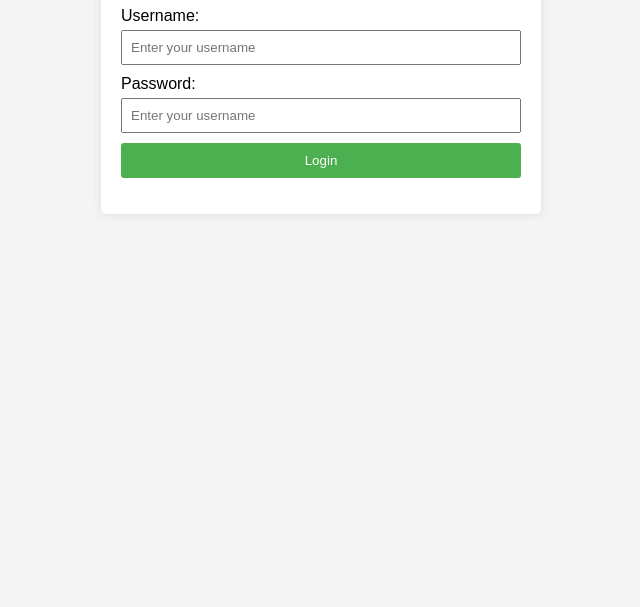
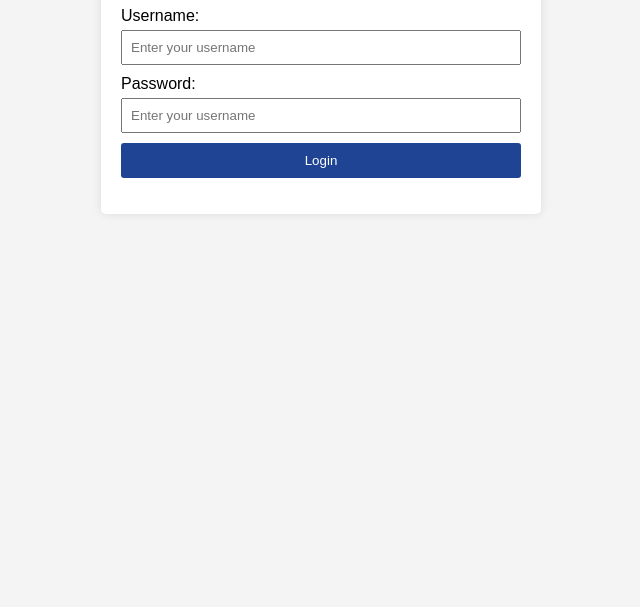
Before and after one commit to naufalrafif82/PLMTeamSupportPortal, a plain HTML site: page index.html in a window 1280 px wide. Shown: the part 193-800 px from the top of the page, without its empty margins (319-959 px from the left). Drawn offline with Linux system fonts and the light colour scheme.

Commit message:
style.css

```diff
--- a/style.css
+++ b/style.css
@@ -29,7 +29,7 @@ input {
 }
 
 button {
-    background-color: #4CAF50;
+    background-color: #204494;
     color: white;
     padding: 10px;
     border: none;
```
